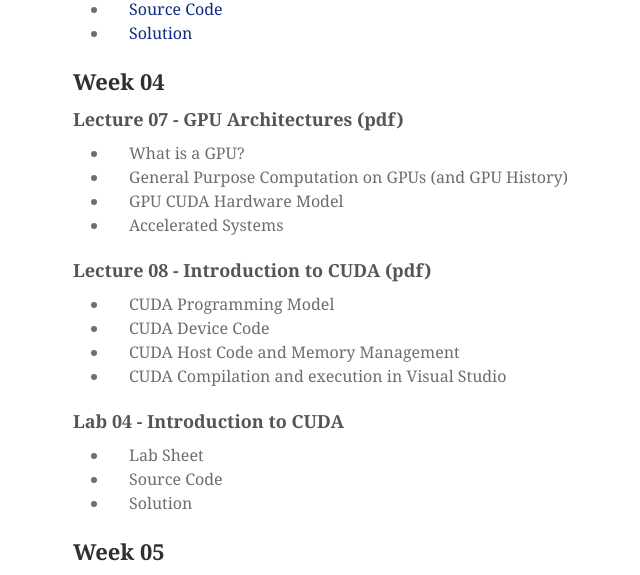
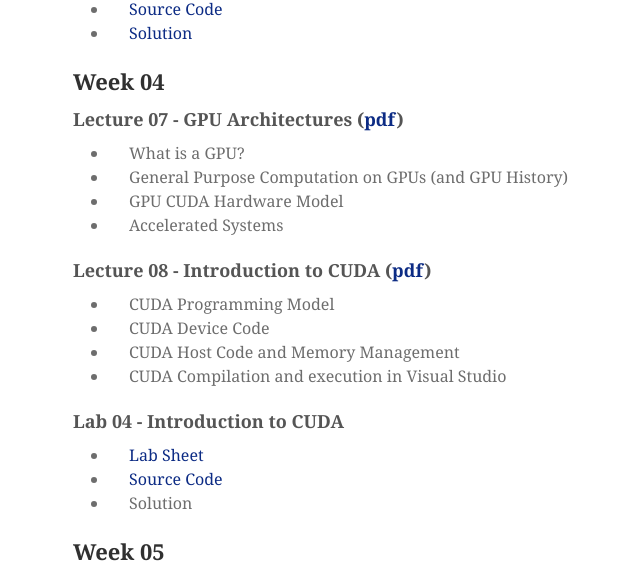
Before and after one commit to mondus/mondus.github.io, a Jekyll site: the page built from teaching/COM4521/index.md, in a window 1280 px wide and 900 px high, scrolled down 3998 px. Shown: the part 153-728 px from the top of the window, without its empty margins (167-807 px from the left). Built offline with Jekyll 4.4.1, drawn with Linux system fonts in a browser that asks for light colours; nearby versions of some CDN libraries; some web fonts are replaced; part of the change alters nothing that is shown.

```diff
--- a/teaching/COM4521/index.md
+++ b/teaching/COM4521/index.md
@@ -133,14 +133,14 @@ A [Google group](https://groups.google.com/a/sheffield.ac.uk/d/forum/com4521-gro
 
 ## Week 04
 
-### Lecture 07 - GPU Architectures (pdf)
+### Lecture 07 - GPU Architectures ([pdf](https://drive.google.com/file/d/16wCEOYkEVKl09nQIM3xZFc4V9T8UmXJE/view?usp=sharing))
 
 * What is a GPU?
 * General Purpose Computation on GPUs (and GPU History)
 * GPU CUDA Hardware Model
 * Accelerated Systems
 
-### Lecture 08 - Introduction to CUDA (pdf)
+### Lecture 08 - Introduction to CUDA ([pdf](https://drive.google.com/file/d/1P8egjKhItHT1T4p_WZ5b__InbLtK81DS/view?usp=sharing))
 
 * CUDA Programming Model
 * CUDA Device Code
@@ -149,8 +149,8 @@ A [Google group](https://groups.google.com/a/sheffield.ac.uk/d/forum/com4521-gro
 
 ### Lab 04 - Introduction to CUDA
 
-* Lab Sheet
-* Source Code
+* [Lab Sheet](https://drive.google.com/file/d/1X7OxvYZmxXoXqbCSAZ7KeGtZYj-Byvm2/view?usp=sharing)
+* [Source Code](https://github.com/mondus/com4521/archive/Lab04_src.zip)
 * Solution
 
 
```
